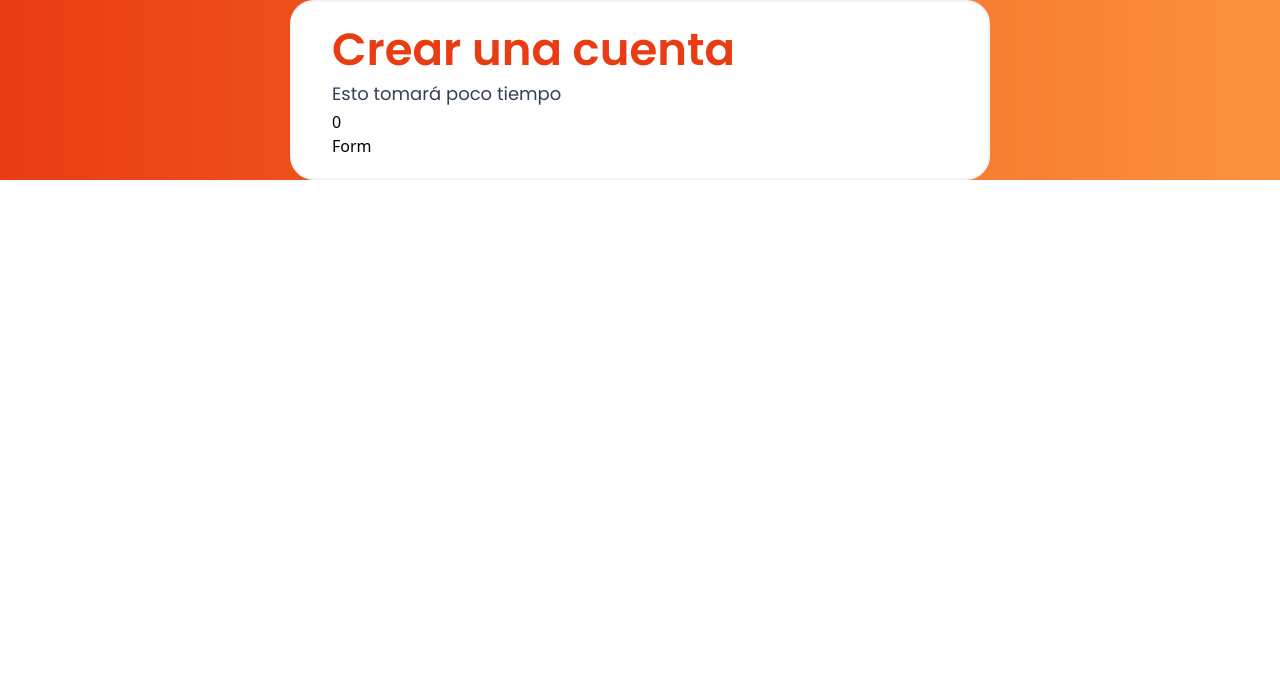
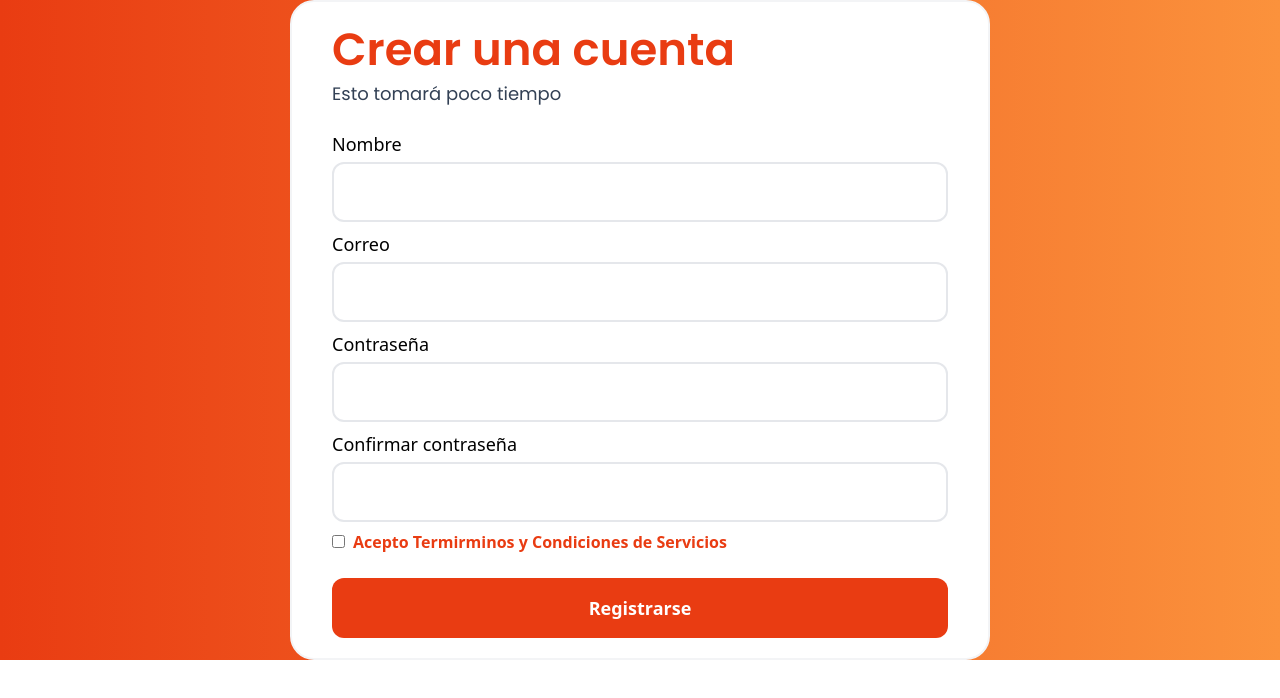
Before and after one commit to MarianaECorona/gasometrics, a React (Vite) app in the folder WebFront/: page /signup in a window 1280 px wide. Shown: the top 698 px of the page. Built offline with nearby package versions, Linux system fonts and the light colour scheme.

Commit message:
formulario de registro

```diff
--- a/WebFront/src/components/SingUp/Form.jsx
+++ b/WebFront/src/components/SingUp/Form.jsx
@@ -1,6 +1,13 @@
 import styles,{layout} from "../../styles"
+import {useForm} from "react-hook-form"
 
-const Form = () => {
+function Form  () {
+  const {register,handleSubmit, formState:{errors}} = useForm();
+  console.log(errors)
+  const onSubmit = handleSubmit((data) => {
+    console.log(data)
+  })
+
   return (
 
     <div className="w-11/12 max-w-[700px] px-10 py-5 rounded-3xl bg-white border-2 border-gray-100">
@@ -10,10 +17,70 @@ const Form = () => {
         <p className={`${styles.paragraph} text-slate-700`}>
           Esto tomará poco tiempo
         </p>
-        <form action="">
-          0
+        <form onSubmit ={onSubmit}>
+          <div className={`${styles.paddingY}`}>
+            <div className="flex flex-col">
+              {/* nombre */}
+              <label htmlFor="name" className={`${layout.labelLog}`}>
+                Nombre
+              </label>
+              <input type={"text"} className={`${layout.inputLog}`}
+                {...register("name", {required:true})}
+              />
+              {errors.name && <span className="text-red-600">*Campo obligatorio</span> }
+            </div>
+
+            <div className="flex flex-col mt-2">
+              {/* correo */}
+              <label htmlFor="email" className={`${layout.labelLog}`}>
+                Correo
+              </label>
+              <input type={"email"} className={`${layout.inputLog}`}
+                {...register("email", {required:true})}
+              />
+              {errors.email && <span className="text-red-600">*Campo obligatorio</span> }
+            </div>
+
+            <div className="flex flex-col mt-2">
+              {/* contraseña */}
+              <label htmlFor="password" className={`${layout.labelLog}`}>
+                Contraseña
+              </label>
+              <input type={"password"} className={`${layout.inputLog}`}
+                {...register("email", {required:true})}
+              />
+              {errors.password && <span className="text-red-600">*Campo obligatorio</span> }
+            </div>
+
+            <div className="flex flex-col mt-2">
+              {/* conf contraseña */}
+              <label htmlFor="password" className={`${layout.labelLog}`}>
+                Confirmar contraseña
+              </label>
+              <input type={"password"} className={`${layout.inputLog}`}
+                {...register("email", {required:true})}
+              />
+                {errors.password && <span className="text-red-600">*Campo obligatorio</span> }
+            </div>
+
+            <div className="mt-2">
+              {/* conf contraseña */}
+              <input type={"checkbox"}
+                {...register("policy", {required:true})} />
+              <label htmlFor="policy" className={`ml-2 font-semibold text-base text-secondary`}>
+                Acepto Termirminos y Condiciones de Servicios
+              </label>
+              {errors.name && <span className="text-red-600"><br/>*Acepte los terminos para continuar</span> }
+            </div>
+          </div>
+
+          <div className={`mt-1 flex flex-col gap-y-4`}>
+            <button type={"submit"} className={`${layout.buttonLog} font-bold text-white bg-secondary`}>
+              Registrarse
+            </button>
+          </div>
         </form>
-        Form
+
     </div>
   )
 }
```
